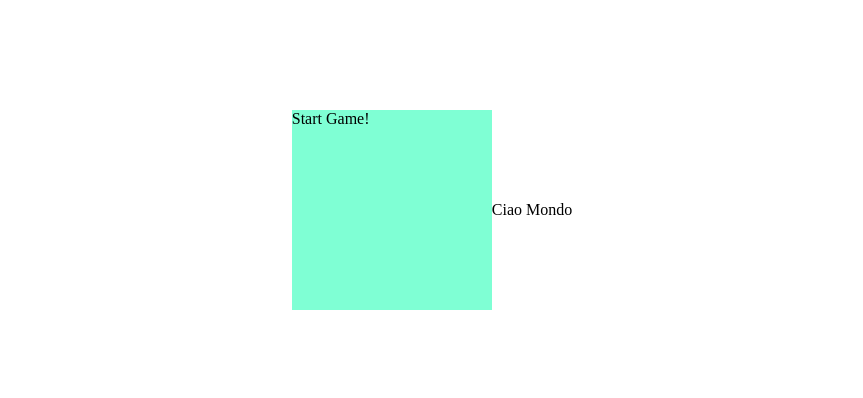
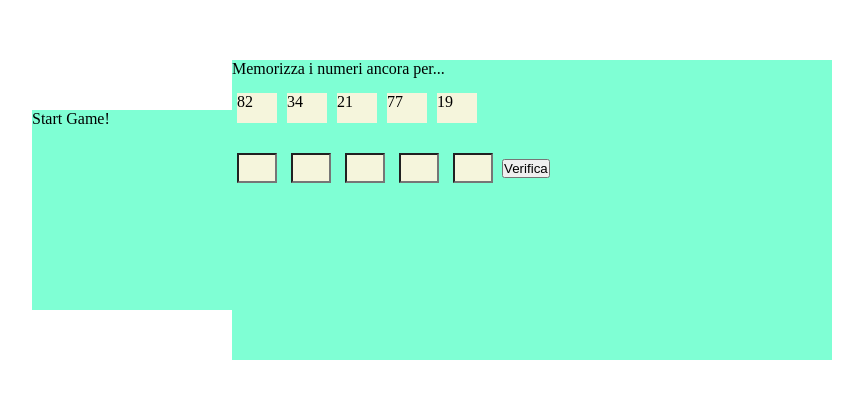
Before and after one commit to 0xbrax/js-simon, a plain HTML site: page index.html in a window 1280 px wide. Shown: the part 190-588 px from the top of the page, without its empty margins (208-1071 px from the left). Drawn offline with Linux system fonts and the light colour scheme.

Commit message:
Add js countdown - Add js number verify

```diff
--- a/css/style.css
+++ b/css/style.css
@@ -27,6 +27,9 @@ main {
 
 #game-container {
     display: block;
+    width: 600px;
+    height: 300px;
+    background-color: aquamarine;
 }
 
 ul {
@@ -35,4 +38,16 @@ ul {
 
 ul li {
     display: inline-block;
+    width: 40px;
+    height: 30px;
+    background-color: beige;
+    margin: 15px 5px;
 }
+
+.input-number {
+    display: inline-block;
+    width: 40px;
+    height: 30px;
+    background-color: beige;
+    margin: 15px 5px;
+}
--- a/index.html
+++ b/index.html
@@ -20,10 +20,18 @@
             </section>
 
             <section id="game-container">
-                <ul>
-                    <li>Ciao</li>
-                    <li>Mondo</li>
+                <p>Memorizza i numeri ancora per...</p>
+                <ul id="random-number">
                 </ul>
+
+                <div>
+                    <input class="input-number" type="text">
+                    <input class="input-number" type="text">
+                    <input class="input-number" type="text">
+                    <input class="input-number" type="text">
+                    <input class="input-number" type="text">
+                    <button id="verify-btn">Verifica</button>
+                </div>
             </section>
         </main>
 
--- a/js/main.js
+++ b/js/main.js
@@ -1,6 +1,8 @@
 let loading = document.getElementById('loading');
 let startBtn = document.getElementById('start-btn');
 let gameContainer = document.getElementById('game-container');
+const randomList = document.getElementById('random-number');
+const verifyBtn = document.getElementById('verify-btn');
 
 setTimeout(function() {
 
@@ -16,10 +18,59 @@ startBtn.addEventListener('click', function() {
 
 });
 
+
+let clock = undefined;
+let timer = 5;
+if (clock == undefined && timer == 5) {
+    clock = setInterval(function() {
+
+    timer -= 1;
+
+    console.log(timer);
+
+    if (timer == 0) {
+        clearInterval(clock);
+        clock = undefined;
+    }
+    }, 1000);
+}
+
+
+
+
+
+
 let randomNumberArray = [];
 randomUniqueNumber(5, randomNumberArray, 1, 99);
 
-console.log(randomNumberArray);
+console.log(randomNumberArray)
+
+for (let i = 0; i < randomNumberArray.length; i++) {
+    let numberContainer = document.createElement('li');
+    numberContainer.append(randomNumberArray[i]);
+    randomList.append(numberContainer);
+}
+
+const inputList = document.querySelectorAll('.input-number');
+
+verifyBtn.addEventListener('click', function() {
+
+    let checkNumber = false;
+    let counterTrue = 0;
+    for (let i = 0; i < inputList.length; i++) {
+        console.log(inputList[i].value)
+        if (randomNumberArray.includes(parseInt(inputList[i].value))) {
+            checkNumber = true;
+            counterTrue++;
+        }
+    }
+    if (checkNumber == true) {
+        console.log('ciaooo')
+        console.log(counterTrue)
+    } else {
+        console.log('nooo')
+    }
+});
 
 
 
```
